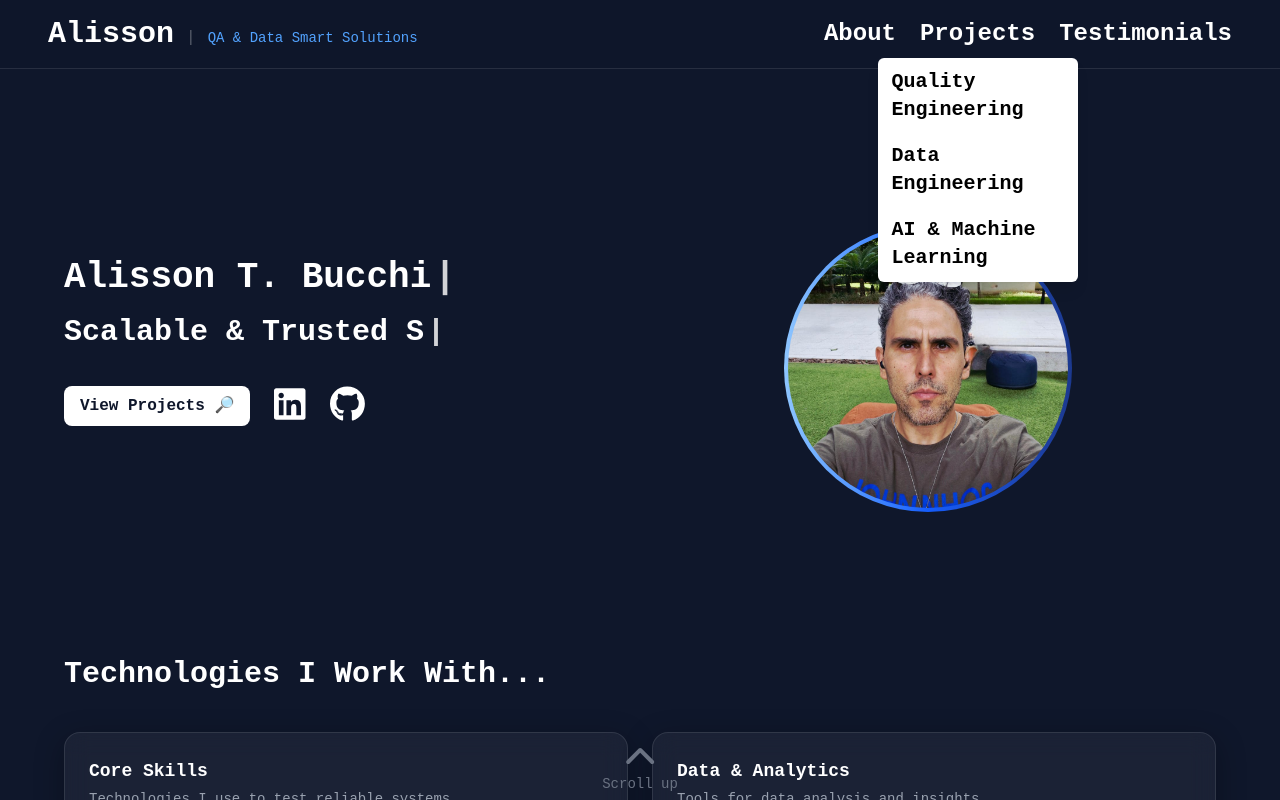
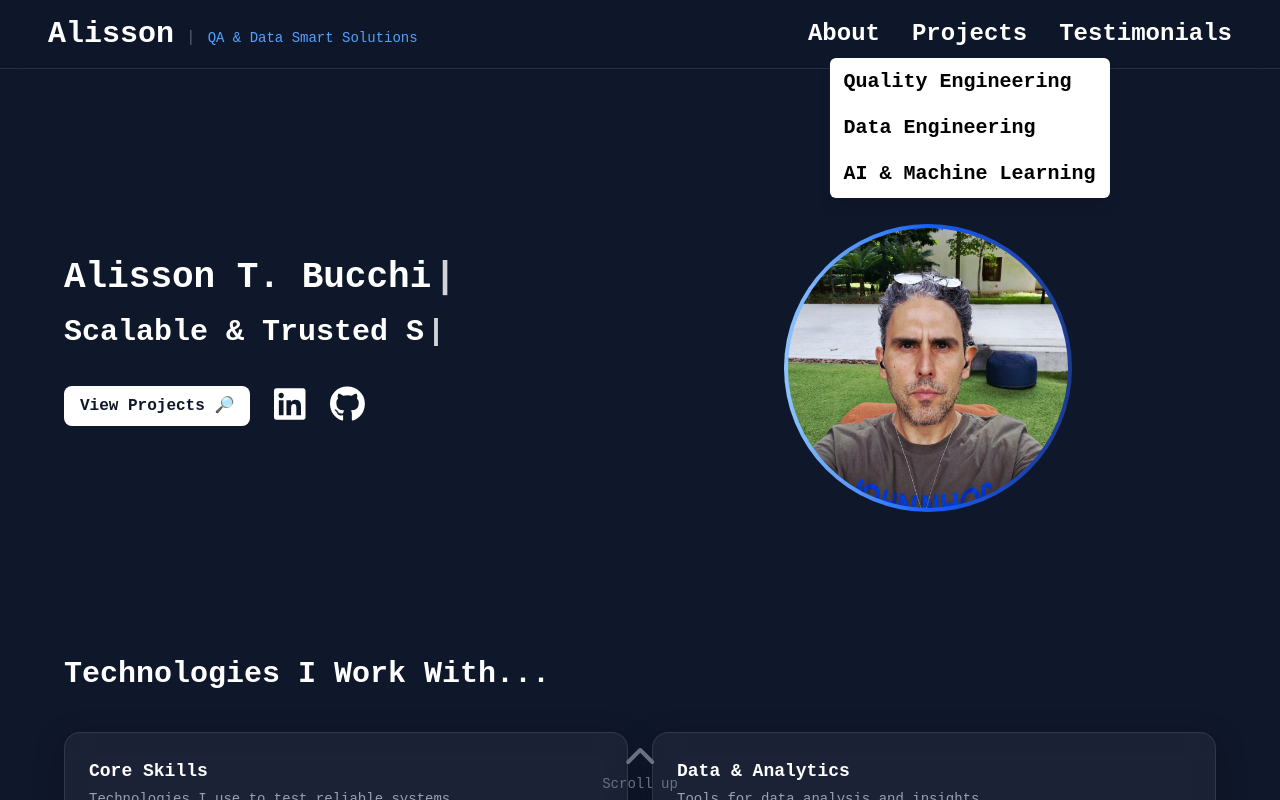
Before and after one commit to alisson-t-bucchi/portfolio-react-js, a React (Vite) app: page / in a window 1280 px wide. Both pictures are taken after a click on the button "Projects". Shown: the top 800 px of the page. Built offline with nearby package versions, Linux system fonts and the light colour scheme.

Commit message:
update project names in layout.jsx

```diff
--- a/src/components/Layout.jsx
+++ b/src/components/Layout.jsx
@@ -35,24 +35,17 @@ export default function Layout({ children }) {
                         <FontAwesomeIcon icon={faBars} size="2x" onClick={toggleMenu} />
                     </div>
 
-            <div className={`${menuVisible ? "block" : "hidden"} space-x-6 font-bold text-2xl lg:flex flex-col lg:flex-row absolute lg:static top-16 left-0 w-full lg:w-auto lg:bg-transparent shadow-lg lg:shadow-none p-4 lg:p-0` }>
+                    <div className={`${menuVisible ? "flex" : "hidden"} lg:flex flex-row items-center justify-center gap-4 sm:gap-6 lg:gap-8 font-bold text-lg sm:text-xl lg:text-2xl absolute lg:static top-16 left-1/2 -translate-x-1/2 lg:translate-x-0 w-auto lg:w-auto lg:bg-transparent shadow-lg lg:shadow-none p-3 lg:p-0 whitespace-nowrap`}>
                         <a href="#about" className="hover:text-blue-600 transition-colors duration-300 transform hover:scale-110">About</a>
-
                         <div className="relative group">
-                    <button
-                    className="hover:text-blue-600 transition-colors duration-300 transform hover:scale-110"
-                    onClick={toggleProjects}
-                    >
-                        Projects
-                    </button>
-                    <div className={`${projectsOpen ? "block" : "hidden"} lg:group-hover:block absolute z-10 mt-2 bg-white rounded-md shadow-lg p-0.5 space-y-0.5 text-xl text-black min-w-[200px] lg:left-1/2 lg:-translate-x-1/2`}>
-                        <a href="#qa" className="block hover:bg-white px-3 py-2 rounded">Quality Engineering</a>
-                        <a href="#ai-dataviz" className="block hover:bg-white px-3 py-2 rounded">Data Engineering</a>
-                        <a href="#fullstack" className="block hover:bg-white px-3 py-2 rounded">AI & Machine Learning</a>
+                            <button className="hover:text-blue-600 transition-colors duration-300 transform hover:scale-110" onClick={toggleProjects}>Projects</button>
+                            <div className={`${projectsOpen ? "block" : "hidden"} lg:group-hover:block absolute z-10 mt-2 bg-white rounded-md shadow-lg p-0.5 space-y-0.5 text-base sm:text-lg lg:text-xl text-black min-w-[200px] left-1/2 -translate-x-1/2`}>
+                                <a href="#qa" className="block hover:bg-gray-100 px-3 py-2 rounded whitespace-nowrap">Quality Engineering</a>
+                                <a href="#ai-dataviz" className="block hover:bg-gray-100 px-3 py-2 rounded whitespace-nowrap">Data Engineering</a>
+                                <a href="#fullstack" className="block hover:bg-gray-100 px-3 py-2 rounded whitespace-nowrap">AI & Machine Learning</a>
                             </div>
                         </div>
                         <a href="#testimonials" className="hover:text-blue-600 transition-colors duration-300 transform hover:scale-110">Testimonials</a>
-                {/* <a href="#contact" className="hover:text-white transition-colors duration-150 transform hover:scale-125">Contact</a> */}
                     </div>
                 </div>
             </nav>
@@ -85,4 +78,5 @@ export default function Layout({ children }) {
             </footer>
             <SpeedInsights />
         </>
-)}
+    )
+}
```
Lines whose indentation alone changed are shown as unchanged.
